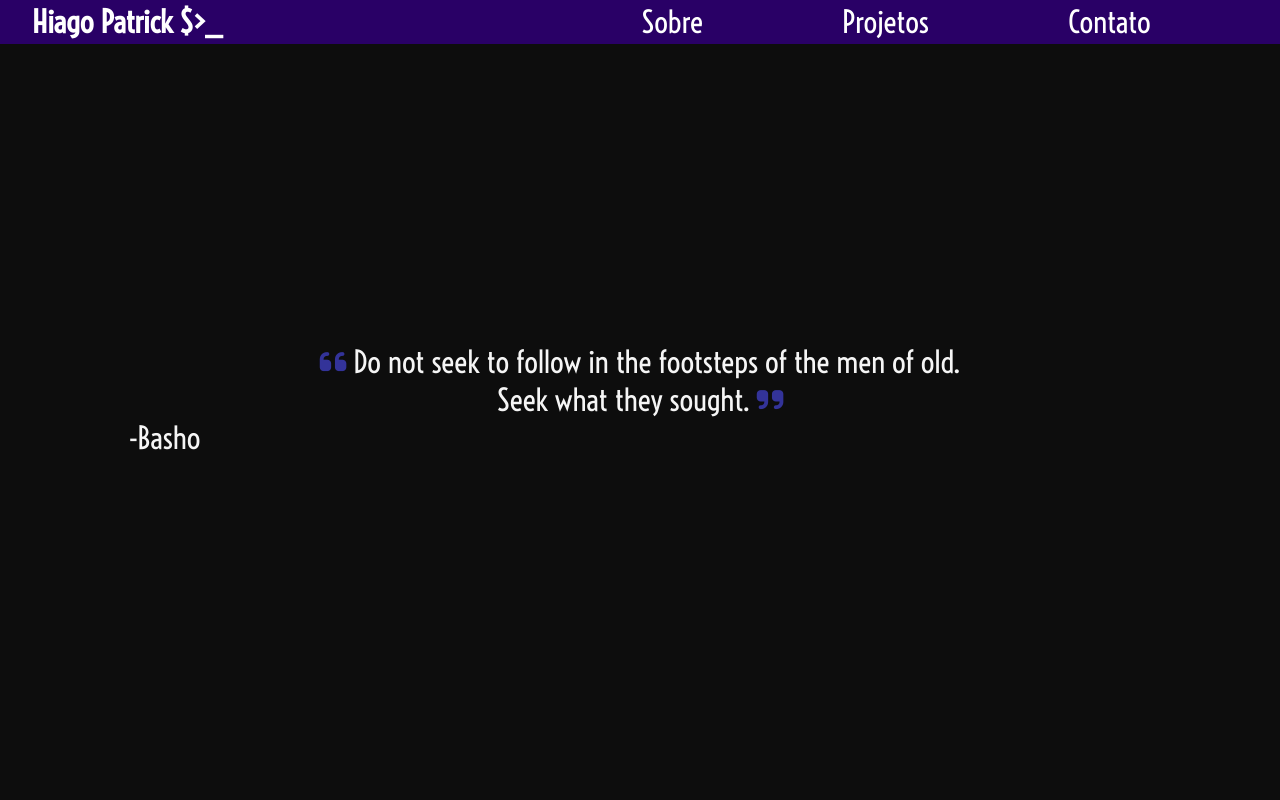
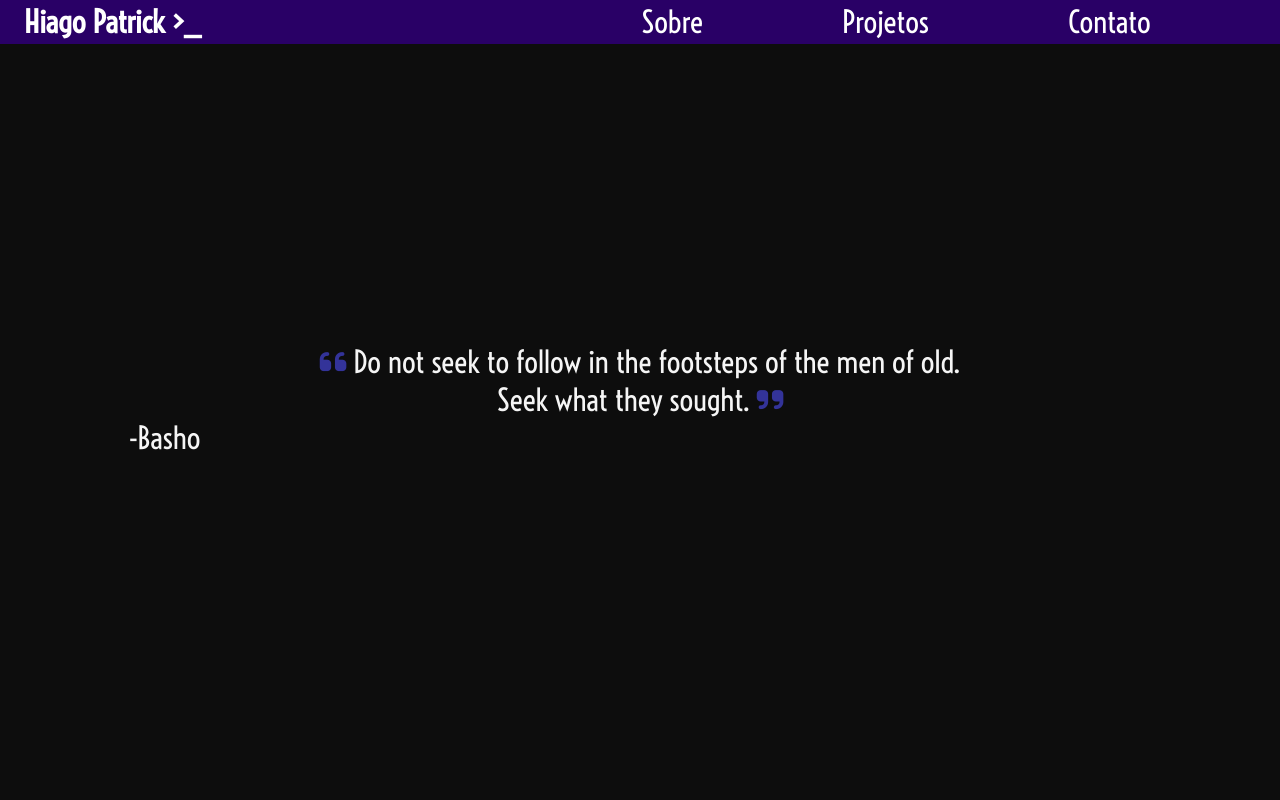
Before and after one commit to hiagoptk/hiagoptk.github.io, a plain HTML site: page index.html in a window 1280 px wide. Shown: the top 800 px of the page. Drawn offline with Linux system fonts and the light colour scheme.

Commit message:
correções

```diff
--- a/css/style.css
+++ b/css/style.css
@@ -19,7 +19,7 @@
    display: flex;
    flex-direction: column;
    justify-content: space-between;
-   align-items: flex-start;
+   align-items: center;
 
 }
 
@@ -32,11 +32,11 @@ nav {
    display: flex;
    justify-content: space-between;
    align-items: center;
-   padding-left: 2em;
+   padding-left: 1.5em;
 }
 
 nav h1 {
-   font-size: 1.3em;
+   font-size: 1.2em;
 }
 
 nav ul {
--- a/index.html
+++ b/index.html
@@ -17,7 +17,7 @@
 <body>
    <header>
       <nav>
-         <h1><a href="#home">Hiago Patrick $><span id="terminal">_</span></a></h1>
+         <h1><a href="#home">Hiago Patrick ><span id="terminal">_</span></a></h1>
          <ul>
             <li class="option" id="sobre"><a href="#about">Sobre</a></li>
             <li class="option" id="projetos"><a href="#projects">Projetos</a></li>
```
